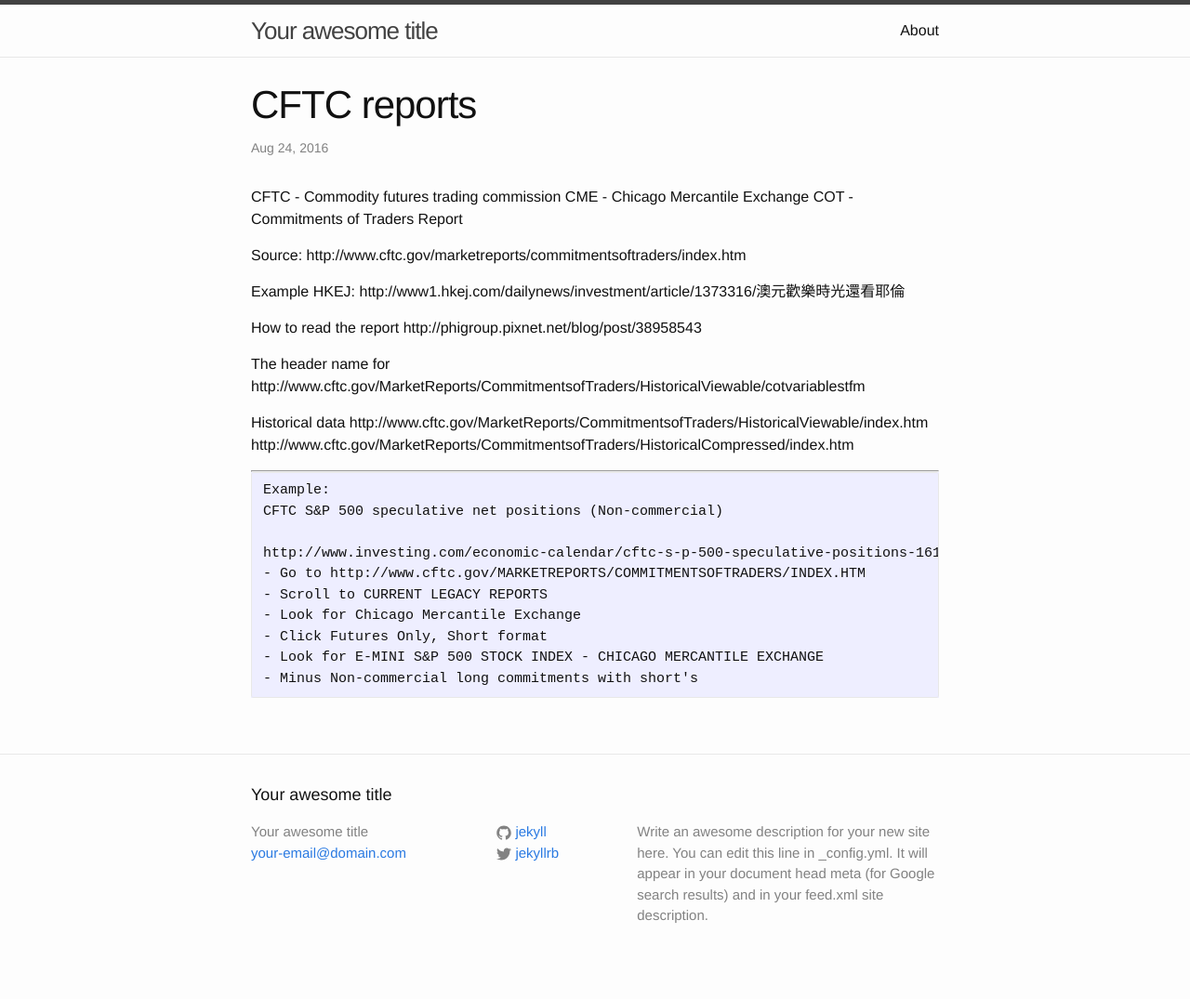
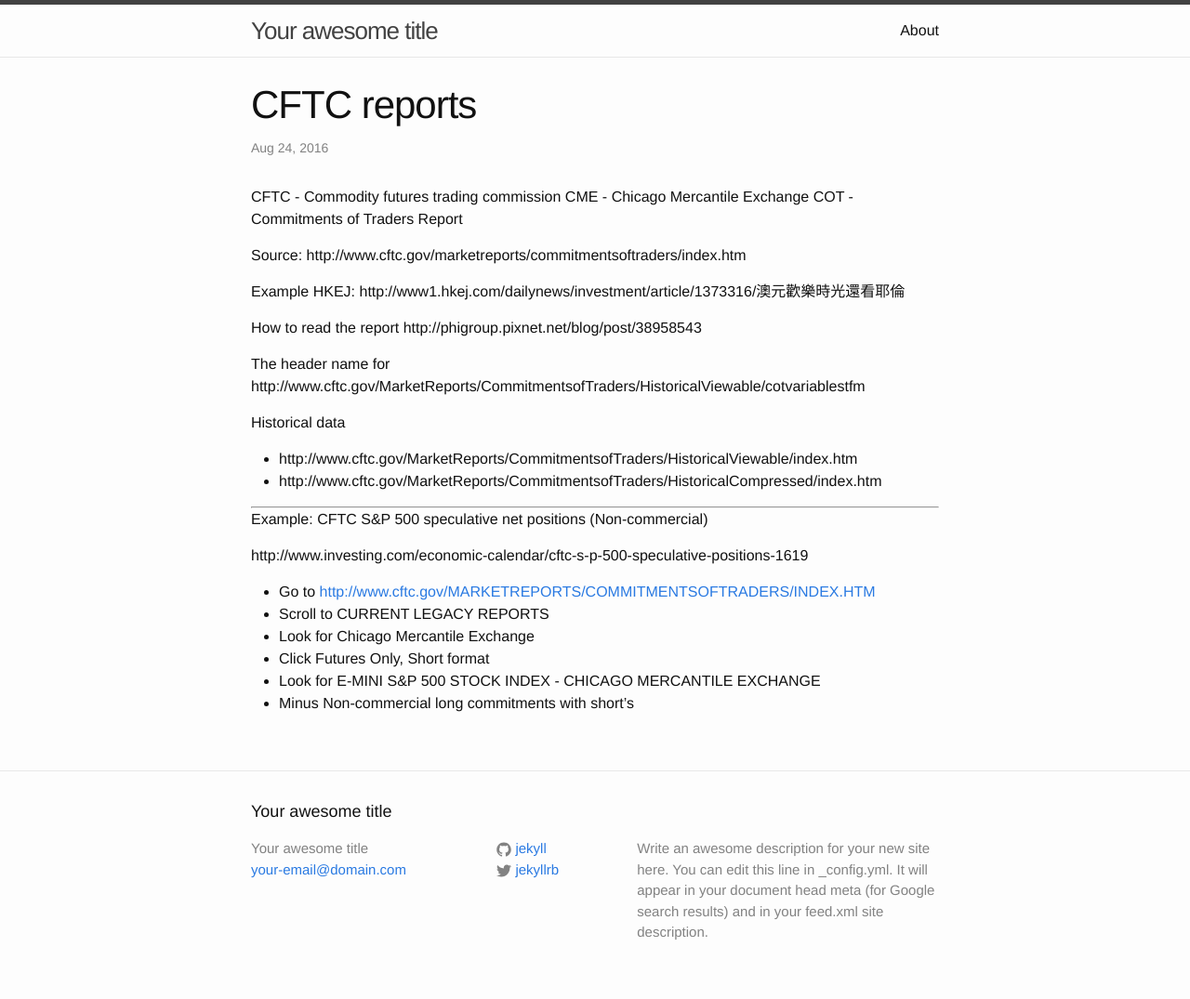
Before and after one commit to kitomicms/blog, a Jekyll site: the page built from _posts/2016-08-24-cftc-reports.md, in a window 1280 px wide. Shown: the whole page at 93% size. Built offline with Jekyll 4.4.1, drawn with Linux system fonts in a browser that asks for light colours.

````diff
--- a/_posts/2016-08-24-cftc-reports.md
+++ b/_posts/2016-08-24-cftc-reports.md
@@ -23,19 +23,18 @@ The header name for
 http://www.cftc.gov/MarketReports/CommitmentsofTraders/HistoricalViewable/cotvariablestfm
 
 Historical data
-http://www.cftc.gov/MarketReports/CommitmentsofTraders/HistoricalViewable/index.htm
-http://www.cftc.gov/MarketReports/CommitmentsofTraders/HistoricalCompressed/index.htm
+- http://www.cftc.gov/MarketReports/CommitmentsofTraders/HistoricalViewable/index.htm
+- http://www.cftc.gov/MarketReports/CommitmentsofTraders/HistoricalCompressed/index.htm
 
 ---
-```
+
 Example:
 CFTC S&P 500 speculative net positions (Non-commercial)
 
 http://www.investing.com/economic-calendar/cftc-s-p-500-speculative-positions-1619
-- Go to http://www.cftc.gov/MARKETREPORTS/COMMITMENTSOFTRADERS/INDEX.HTM
+- Go to <http://www.cftc.gov/MARKETREPORTS/COMMITMENTSOFTRADERS/INDEX.HTM>
 - Scroll to CURRENT LEGACY REPORTS
 - Look for Chicago Mercantile Exchange
 - Click Futures Only, Short format
 - Look for E-MINI S&P 500 STOCK INDEX - CHICAGO MERCANTILE EXCHANGE
 - Minus Non-commercial long commitments with short's
-```
````
